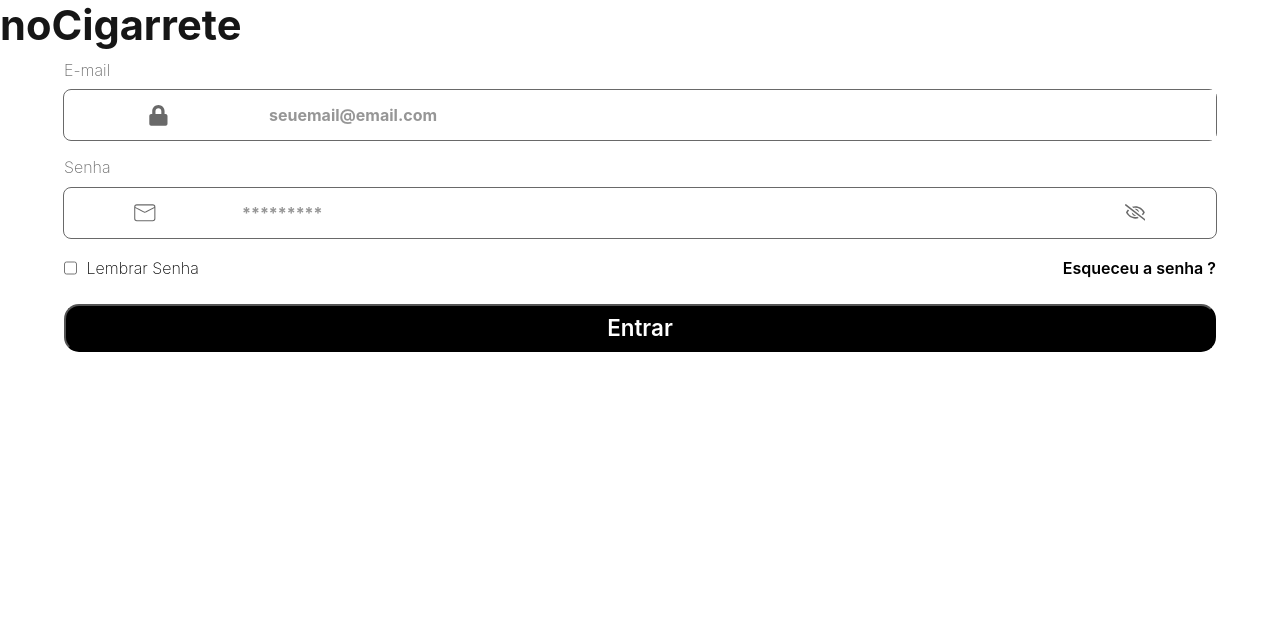
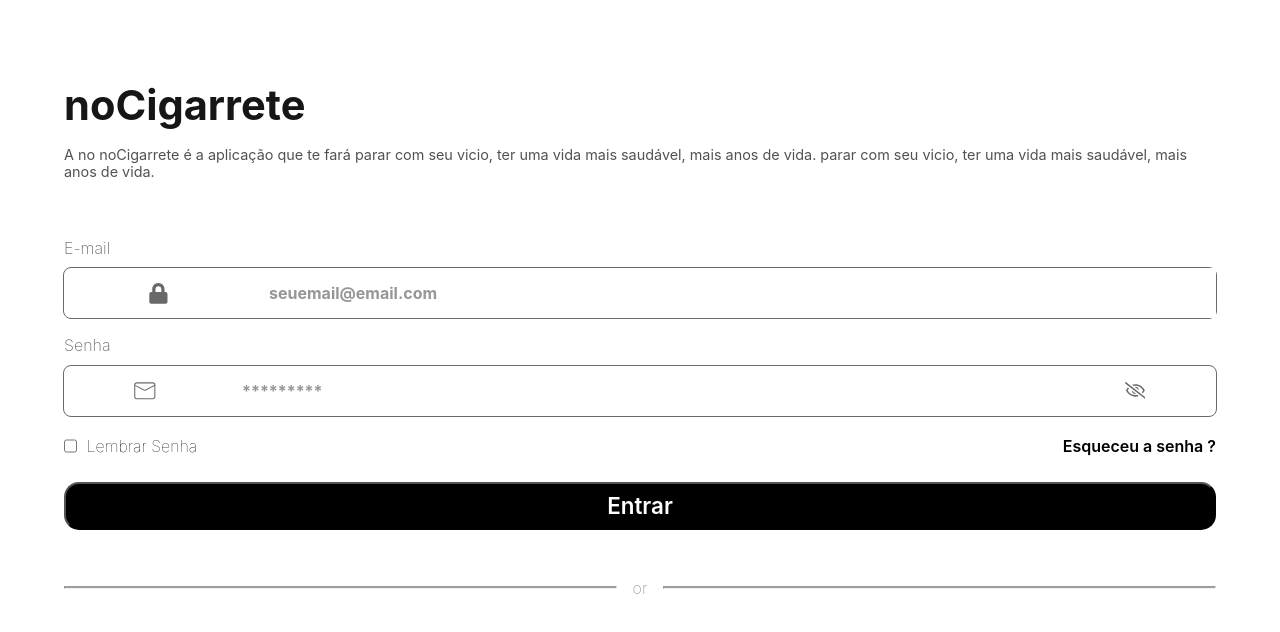
Before and after one commit to fdfborges/noCigarette, a React (Vite) app: page /login in a window 1280 px wide. Shown: the top 632 px of the page. Built offline with nearby package versions, Linux system fonts and the light colour scheme.

Commit message:
Criada a pagina de login

```diff
--- a/src/components/FormLogin/FormLogin.scss
+++ b/src/components/FormLogin/FormLogin.scss
@@ -94,6 +94,7 @@
             display: flex;
             gap: 0.6rem;
             label {
+                font-weight: 100;
             }
         }
 
--- a/src/pages/Login/Login.jsx
+++ b/src/pages/Login/Login.jsx
@@ -1,6 +1,7 @@
 import React from 'react'
 import './Login.scss';
 import Logo from '../../components/logo/Logo';
+import { GoogleLogin, googleLogout } from '@react-oauth/google';
 import { useFormik } from 'formik';
 import * as Yup from 'yup';
 import FormLogin from '../../components/FormLogin/FormLogin';
@@ -11,11 +12,32 @@ export default function Login() {
         <div className="containerLoginPrincipal">
             <div className="containerHeaderLogin">
                 <Logo />
+                <p className='LoginSubtitle'>A no noCigarrete é a aplicação que te fará parar com seu vicio, ter uma vida mais saudável, mais anos de vida. parar com seu vicio, ter uma vida mais saudável, mais anos de vida.</p>
             </div>
             <div className="containerMeioLogin">
                 <FormLogin />
             </div>
-            <div className="containerFooterLogin"></div>
+            <div className="containerFooterLogin">
+                <div className="FooterLineOr">
+                    <hr />
+                    <span>or</span>
+                    <hr />
+                </div>
+                <GoogleLogin className="btnGoogle"
+                    type='standard'
+                    size='large'
+                    theme='filled_black'
+                    text='sign_in_with'
+                    shape='square'
+                    logo_alignment='left'
+                    width={""}
+                    onSuccess={(credentialResponse) => {
+                        console.log(credentialResponse)
+                        console.log(jwtDecode(credentialResponse.credential));
+                        navigate("/Sondagem");
+                    }}
+                    onError={() => console.log("Login Fail")} />
+            </div>
         </div>
     )
 }
--- a/src/pages/Login/Login.scss
+++ b/src/pages/Login/Login.scss
@@ -0,0 +1,51 @@
+.containerLoginPrincipal {
+    width: 100%;
+    display: flex;
+    flex-direction: column;
+    align-items: center;
+    gap: 3rem;
+    margin-top: 5rem;
+
+    .containerHeaderLogin {
+        width: 90%;
+        display: flex;
+        flex-direction: column;
+        text-align: start;
+        gap: 1rem;
+        .LoginSubtitle {
+            font-size: 0.9rem;
+            font-weight: 400;
+            color: rgb(82, 82, 82);
+        }
+    }
+
+    .containerMeioLogin {
+        width: 100%;
+    }
+
+    .containerFooterLogin {
+        width: 100%;
+        gap: 4rem;
+        display: flex;
+        align-items: center;
+        flex-direction: column;
+        justify-content: center;
+
+        .FooterLineOr {
+            display: flex;
+            width: 90%;
+            align-items: center;
+            gap: 1rem;
+
+            span {
+                color: rgb(161, 161, 161);
+            }
+
+            hr {
+                width: 100%;
+                height: 0.8px;
+                background-color: rgb(161, 161, 161);
+            }
+        }
+    }
+}
```
